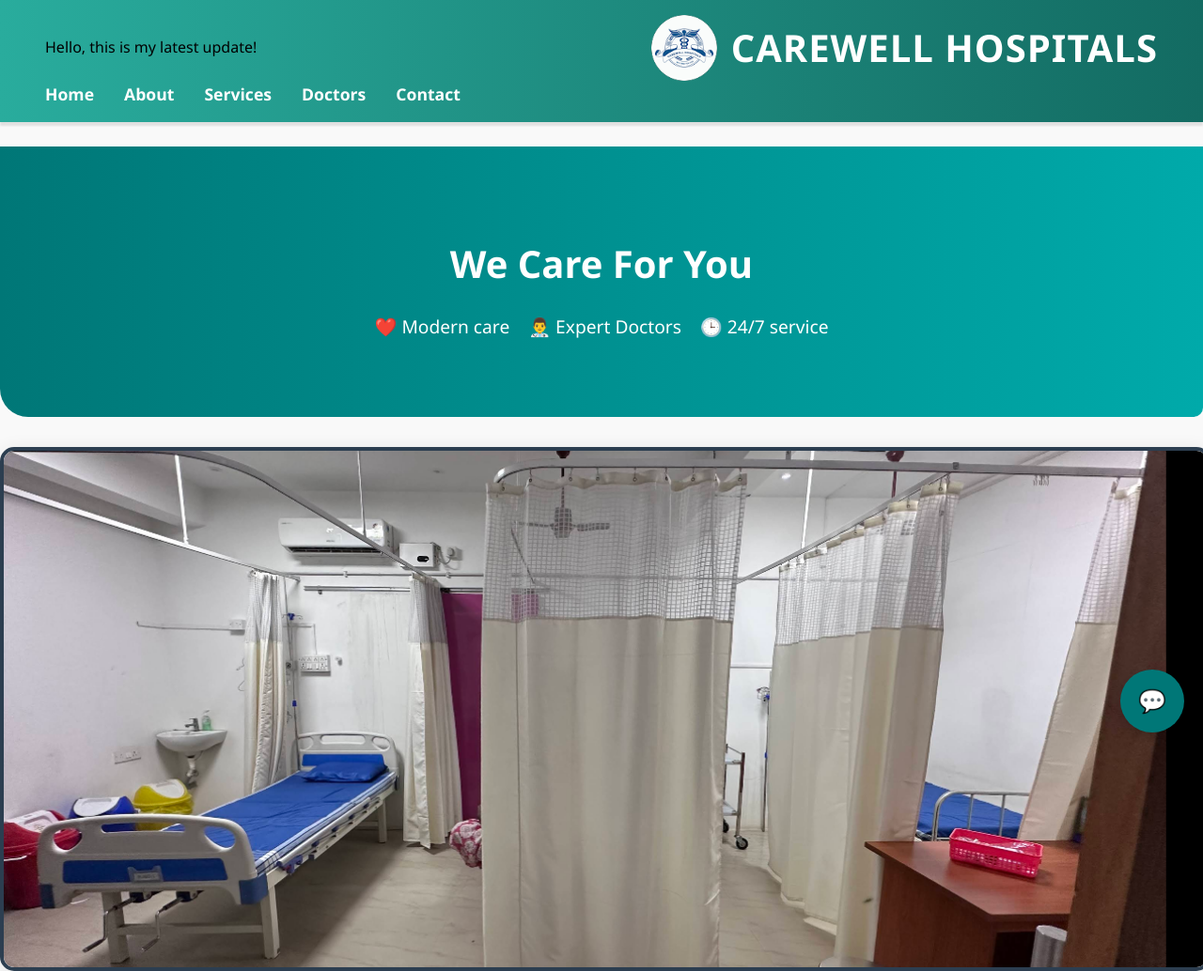
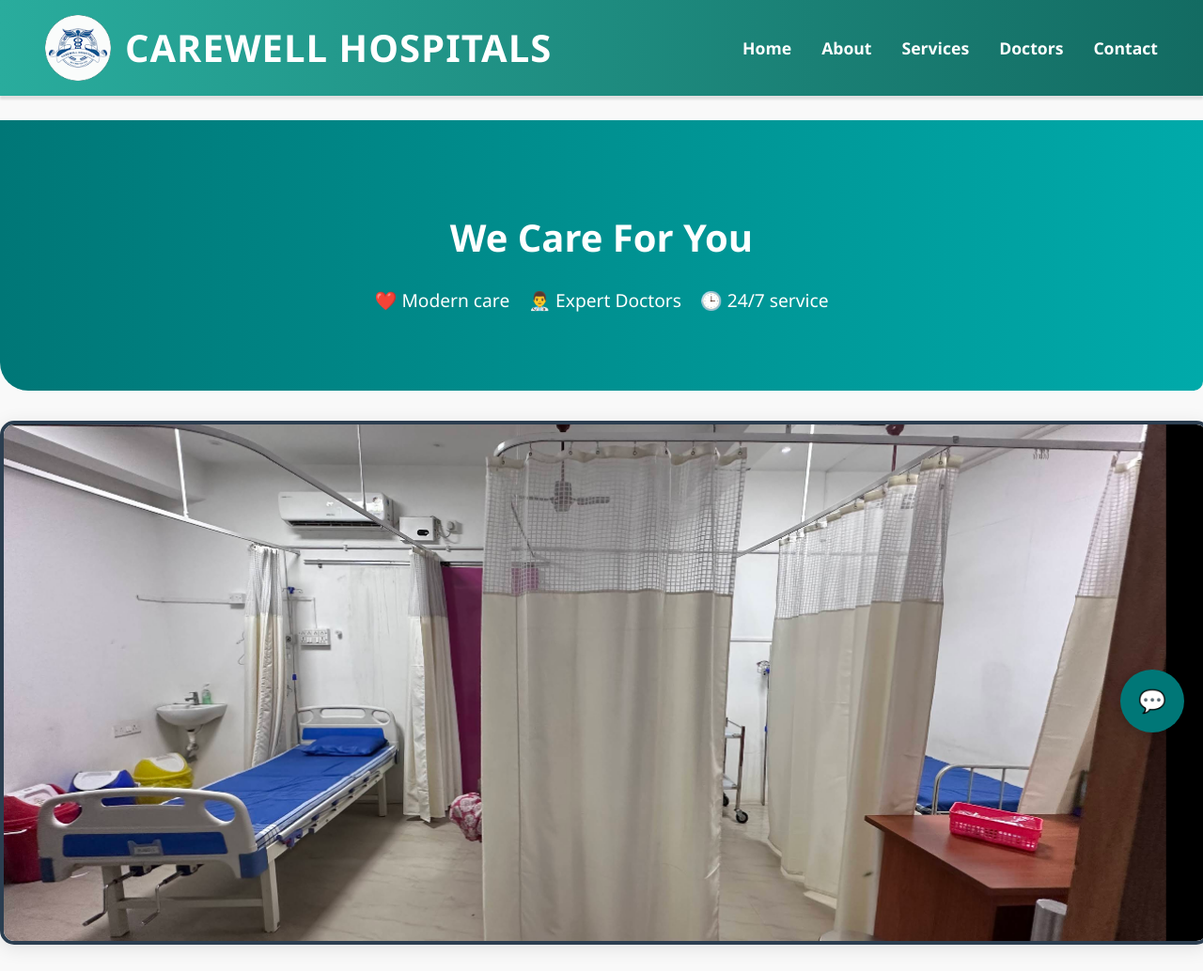
Before and after one commit to ShreyaRoji13/CarewellWebsite, a plain HTML site: page carewell-website/index.html in a window 1280 px wide. Shown: the top 1034 px of the page at 94% size. Drawn offline with Linux system fonts and the light colour scheme.

Commit message:
first commit

```diff
--- a/carewell-website/index.html
+++ b/carewell-website/index.html
@@ -52,7 +52,7 @@
   box-shadow: 0 4px 2px rgba(0, 2, 0, 0.1);
   font-family: 'Segoe UI', sans-serif;">
 
-<p>Hello, this is my latest update!</p>
+
 
   <!-- Logo + Title -->
   <div style="display: flex; align-items: center;">
```
